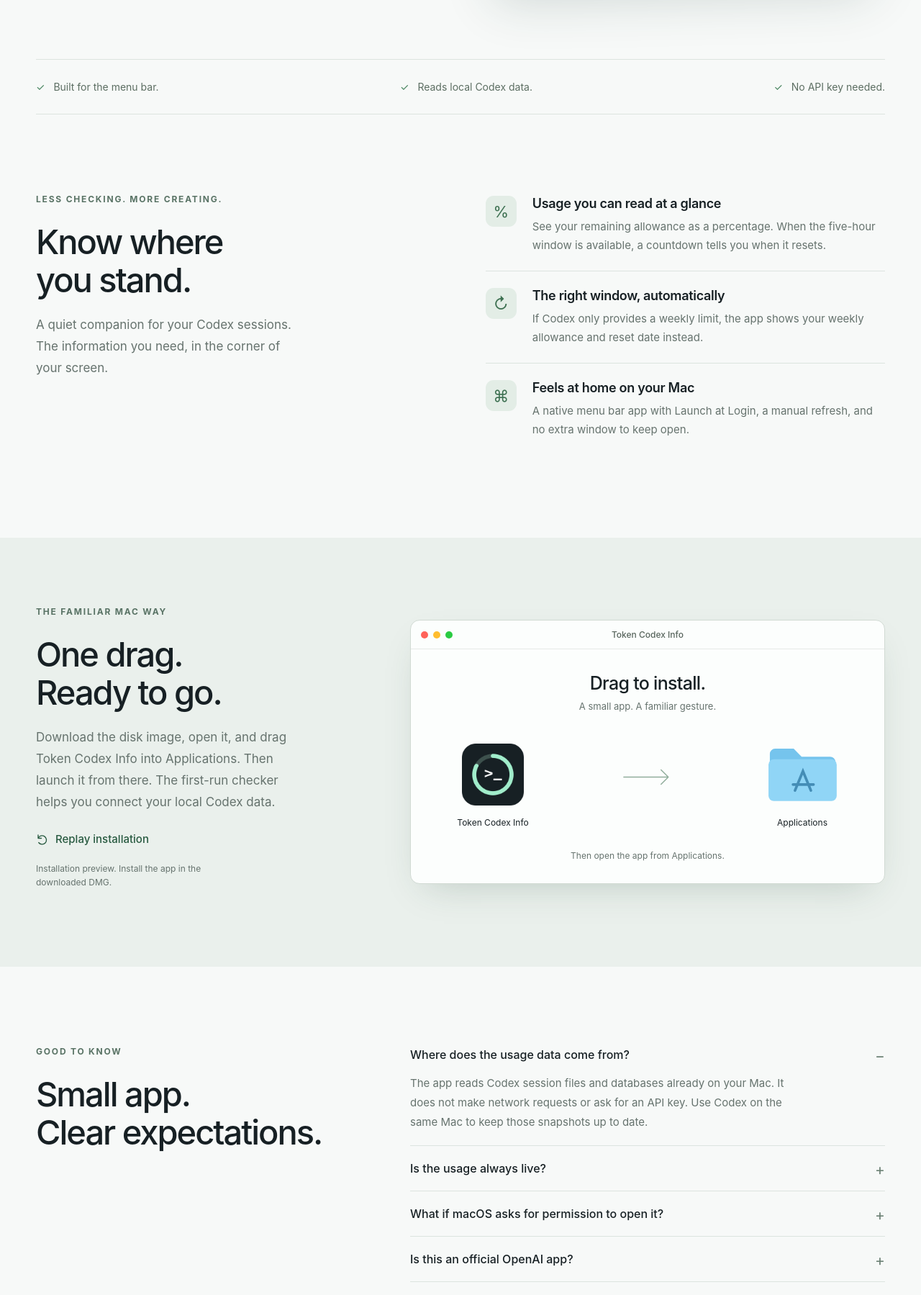
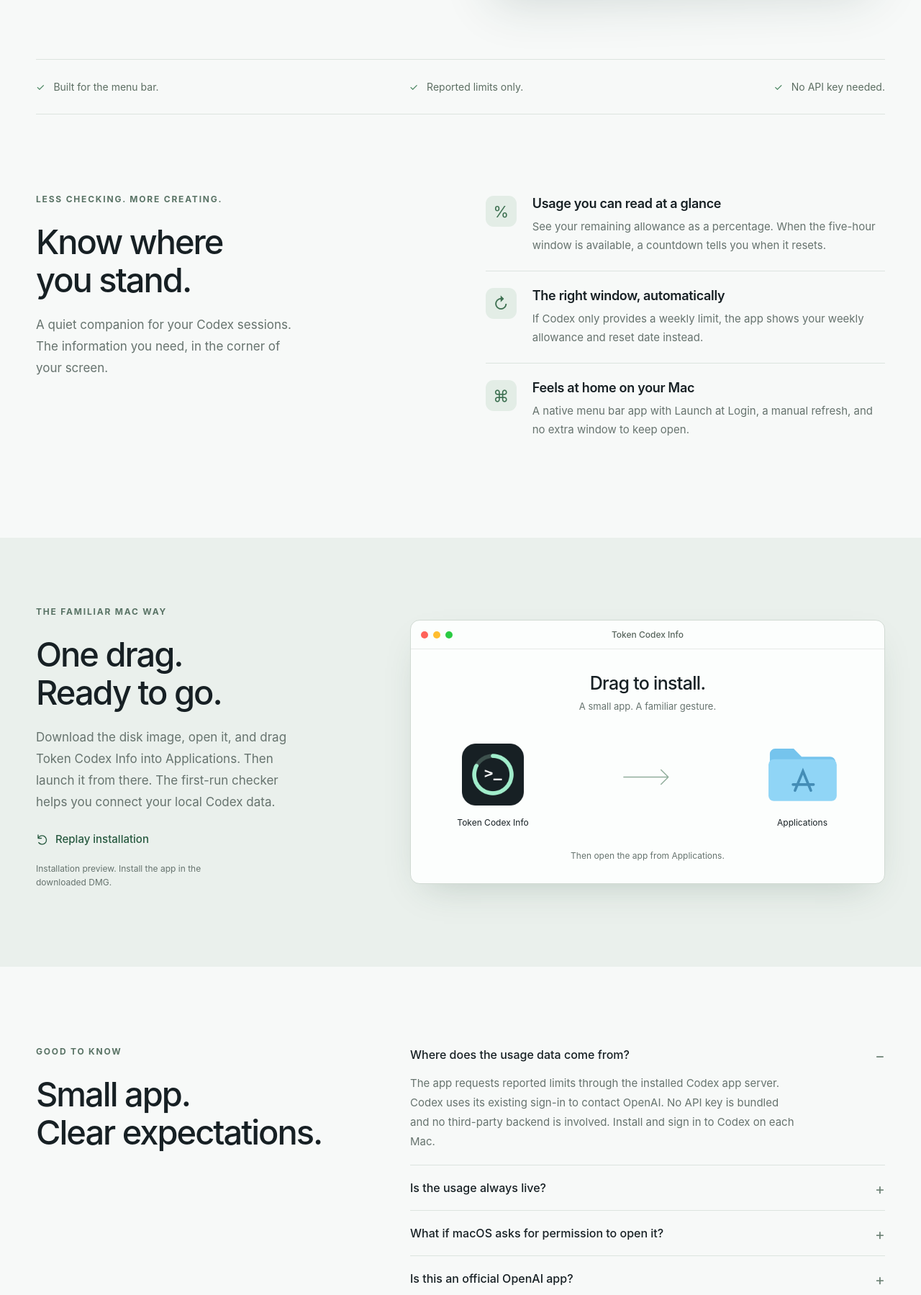
Before and after one commit to vik1eigh/Token-Codex-Info, a plain HTML site: page docs/index.html in a window 1280 px wide. Shown: the part 636-2435 px from the top of the page at 72% size. Drawn offline with Linux system fonts and the light colour scheme; no server answers.

Commit message:
Explain reported usage and Codex sign-in requirements

```diff
--- a/docs/index.html
+++ b/docs/index.html
@@ -1,3 +1,4 @@
+
 <!doctype html>
 <html lang="en">
 <head>
@@ -33,7 +34,7 @@
         <span class="preview-label">Illustrative preview</span>
       </div>
     </section>
-    <div class="benefit-strip wrap"><p>Built for the menu bar.</p><p>Reads local Codex data.</p><p>No API key needed.</p></div>
+    <div class="benefit-strip wrap"><p>Built for the menu bar.</p><p>Reported limits only.</p><p>No API key needed.</p></div>
     <section id="how-it-works" class="details wrap" aria-labelledby="details-title">
       <div><p class="eyebrow">LESS CHECKING. MORE CREATING.</p><h2 id="details-title">Know where<br>you stand.</h2><p class="section-intro">A quiet companion for your Codex sessions. The information you need, in the corner of your screen.</p></div>
       <div class="feature-list">
@@ -55,8 +56,8 @@
       </div>
     </section>
     <section class="practical wrap" aria-labelledby="practical-title"><div><p class="eyebrow">GOOD TO KNOW</p><h2 id="practical-title">Small app.<br>Clear expectations.</h2></div><div class="faq">
-      <details open><summary>Where does the usage data come from?</summary><p>The app reads Codex session files and databases already on your Mac. It does not make network requests or ask for an API key. Use Codex on the same Mac to keep those snapshots up to date.</p></details>
-      <details><summary>Is the usage always live?</summary><p>Usage updates when Codex writes a new local snapshot. If precise limits are unavailable, the app may fall back to token-based estimates. Estimates are marked ≈. If data is missing or access is denied, the app shows a clear status instead of 100%. Open Data &amp; Settings to choose a folder or check again.</p></details>
+      <details open><summary>Where does the usage data come from?</summary><p>The app requests reported limits through the installed Codex app server. Codex uses its existing sign-in to contact OpenAI. No API key is bundled and no third-party backend is involved. Install and sign in to Codex on each Mac.</p></details>
+      <details><summary>Is the usage always live?</summary><p>Live limits are fetched from your account through Codex. If the executable is unavailable, a reported local snapshot may be used and is identified in Data &amp; Settings. Missing limits and failed requests show a clear status. Token counts are never converted into an account percentage. Versions 1.0.0 and 1.0.1 used unreliable estimates; the 1.0.2 candidate removes them.</p></details>
       <details><summary>What if macOS asks for permission to open it?</summary><p>The current build is ad-hoc signed and has not been notarized by Apple. After trying to open a build you trust, go to System Settings → Privacy &amp; Security and choose Open Anyway if offered. No security settings need to be disabled.</p></details>
       <details><summary>Is this an official OpenAI app?</summary><p>No. Token Codex Info is an independent utility by vik1eigh. It is not affiliated with or endorsed by OpenAI.</p></details>
     </div></section>
```
